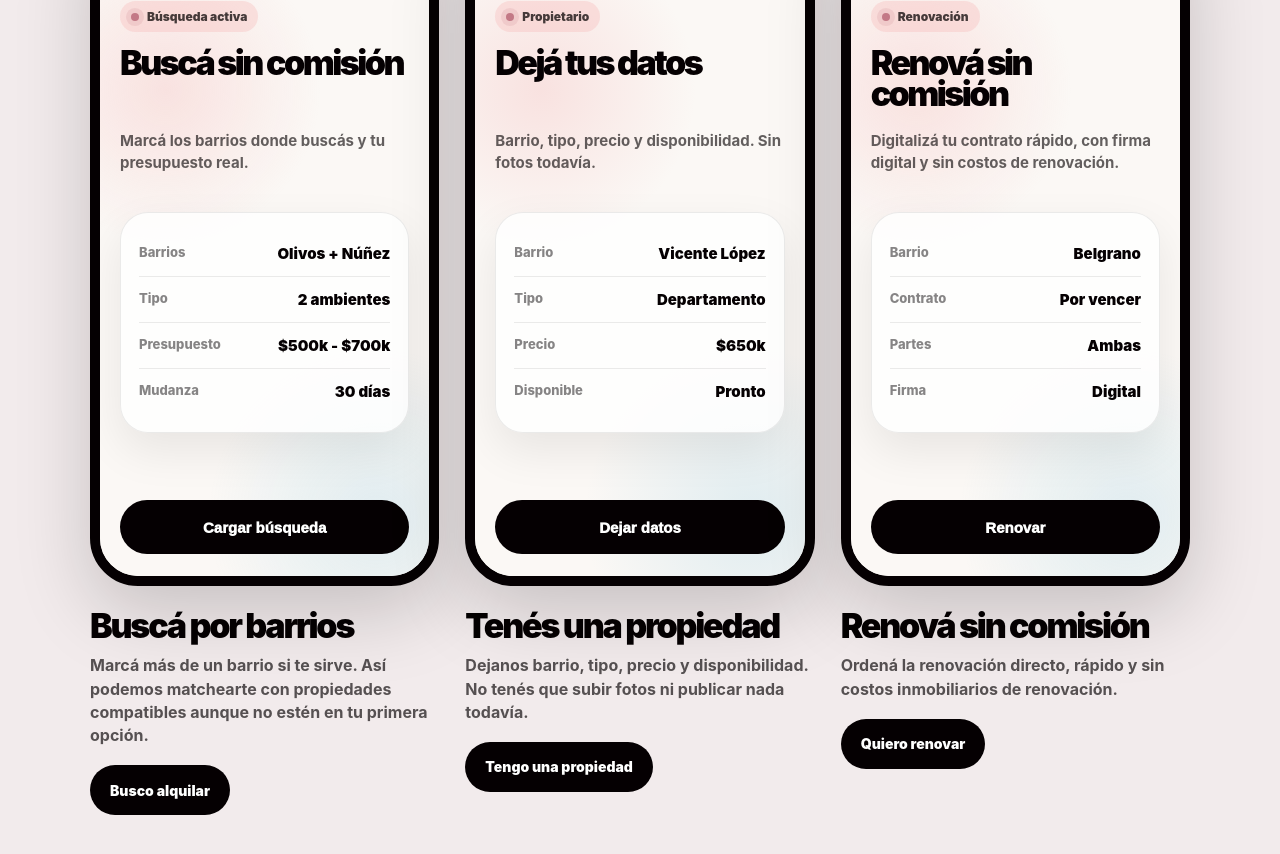
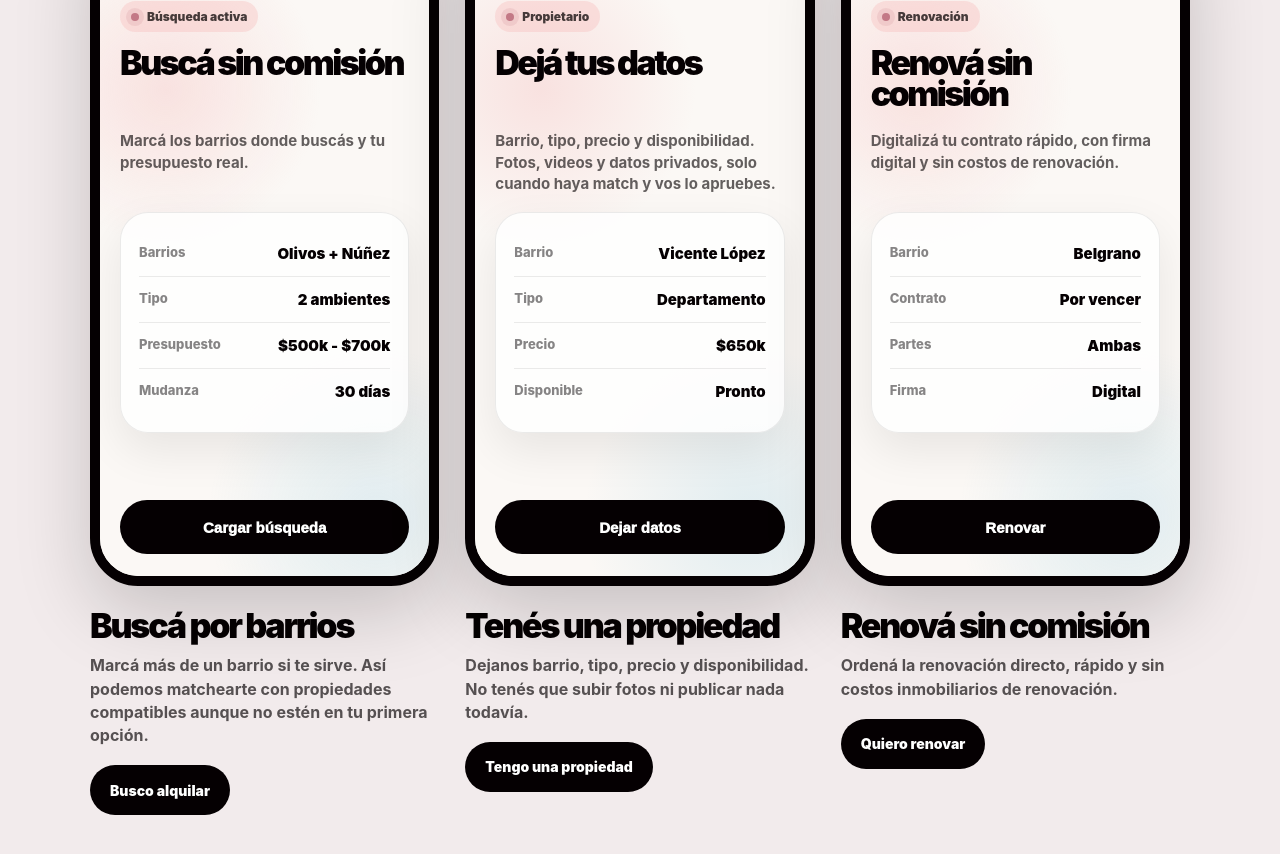
Before and after one commit to rentverlo-dotcom/verlo, a Next.js app: page / in a window 1280 px wide. Shown: the part 1640-2494 px from the top of the page. Built offline with nearby package versions, Linux system fonts and the light colour scheme.

Commit message:
Update page.tsx

```diff
--- a/app/page.tsx
+++ b/app/page.tsx
@@ -1201,7 +1201,7 @@ function MiniPhone({ type }: { type: Path }) {
         <PhoneContent
           badge="Propietario"
           title="Dejá tus datos"
-          copy="Barrio, tipo, precio y disponibilidad. Sin fotos todavía."
+          copy="Barrio, tipo, precio y disponibilidad. Fotos, videos y datos privados, solo cuando haya match y vos lo apruebes."
           button="Dejar datos"
           rows={[
             { label: "Barrio", value: "Vicente López" },
```
